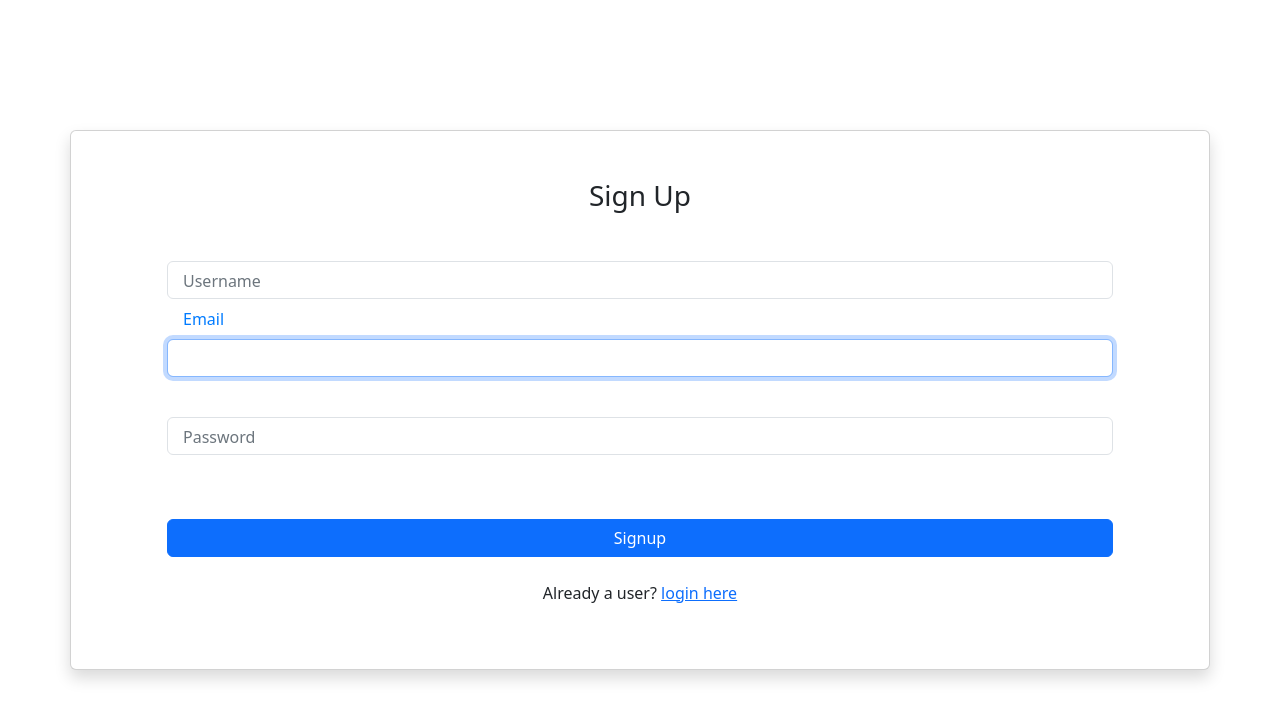
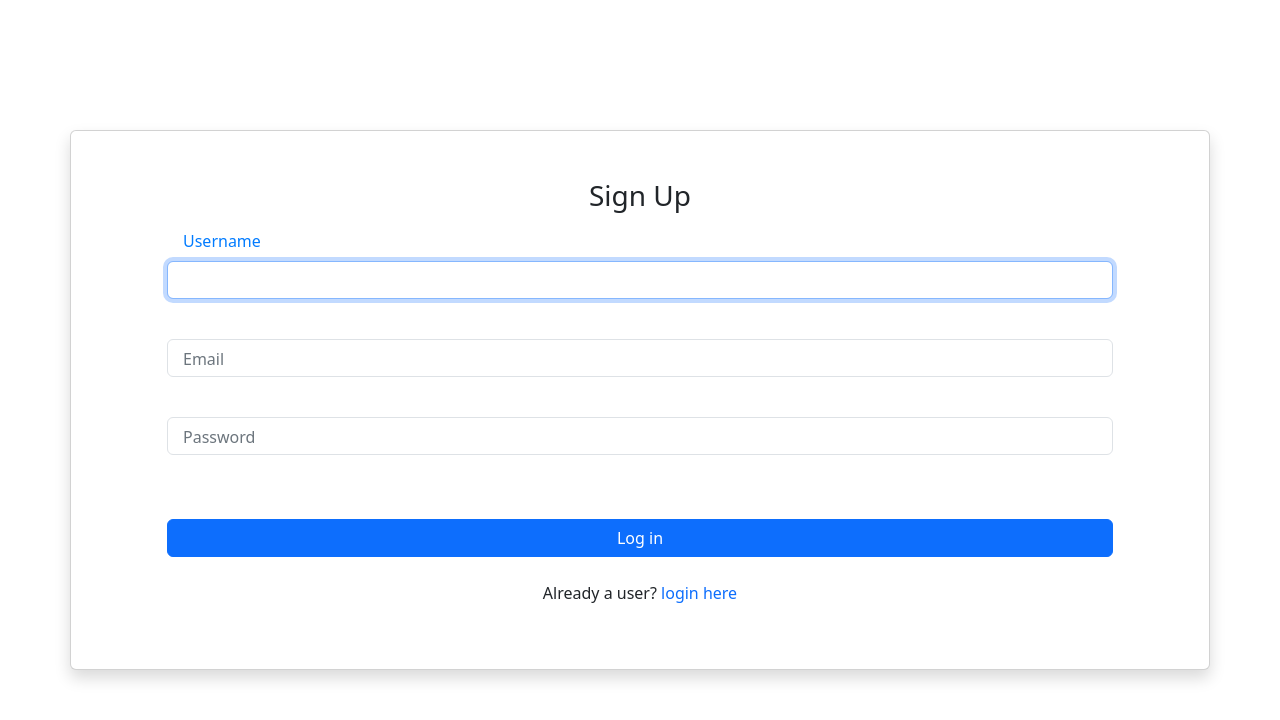
Before and after one commit to codeygallup/onTask, a React (Create React App) app in the folder client/: page /signup in a window 1280 px wide. Shown: the top 720 px of the page. Built offline with nearby package versions, Linux system fonts and the light colour scheme.

Commit message:
replacing autofocus with a ref

```diff
--- a/client/src/App.css
+++ b/client/src/App.css
@@ -210,3 +210,7 @@ details[open] summary {
   font-size: 1rem;
   color: #007bff;
 }
+
+a {
+  text-decoration: none;
+}
--- a/client/src/components/LoginForm.js
+++ b/client/src/components/LoginForm.js
@@ -1,5 +1,6 @@
 import { Link } from "react-router-dom";
 import Auth from "../utils/auth";
+import { useEffect, useRef } from "react";
 
 export default function LoginForm({
   title,
@@ -8,14 +9,21 @@ export default function LoginForm({
   handleSub,
   authData,
 }) {
-  console.log(typeof authData);
-  console.log(typeof math);
+  const emailRef = useRef(null);
+  const usernameRef = useRef(null);
+
+  useEffect(() => {
+    if (title === "Login") {
+      emailRef.current.focus();
+    } else {
+      usernameRef.current.focus();
+    }
+  }, []);
+
   const handleFormChange = (e) => {
     const { name, value } = e.target;
     setFormData({ ...formData, [name]: value });
   };
-
-  const current = window.location.pathname;
 
   const handleSubmit = async (e) => {
     e.preventDefault();
@@ -35,6 +43,7 @@ export default function LoginForm({
         : Auth.login(data.addUser.token);
     } catch (err) {
       console.error(err);
+      alert("Email or password is incorrect");
     }
   };
 
@@ -44,16 +53,16 @@ export default function LoginForm({
         <div className="container card shadow p-5">
           <form className="mx-5" onSubmit={handleSubmit}>
             <h3 className="text-center mb-5">{title}</h3>
-            {current === "/signup" && (
+            {title === "Sign Up" && (
               <div className="form-group">
                 <input
                   type="text"
                   name="username"
+                  ref={usernameRef}
                   onChange={handleFormChange}
                   value={formData.username}
                   placeholder=" "
                   className="form-control mb-2"
-                  autoFocus
                   required
                 />
                 <label htmlFor="username">Username</label>
@@ -64,11 +73,11 @@ export default function LoginForm({
                 type="email"
                 id="email"
                 name="email"
+                ref={emailRef}
                 onChange={handleFormChange}
                 value={formData.email}
                 placeholder=" "
                 className="form-control mb-3"
-                autoFocus
                 required
               />
               <label htmlFor="email">Email</label>
@@ -90,11 +99,11 @@ export default function LoginForm({
                 type="submit"
                 className="btn btn-primary my-4 text-center"
               >
-                {current === "/login" ? "Login" : "Signup"}
+                Log in
               </button>
             </div>
           </form>
-          {current === "/login" ? (
+          {title === "Login" ? (
             <p className="text-center">
               To create an account{" "}
               <Link className="cred-link" to="/signup">
```
